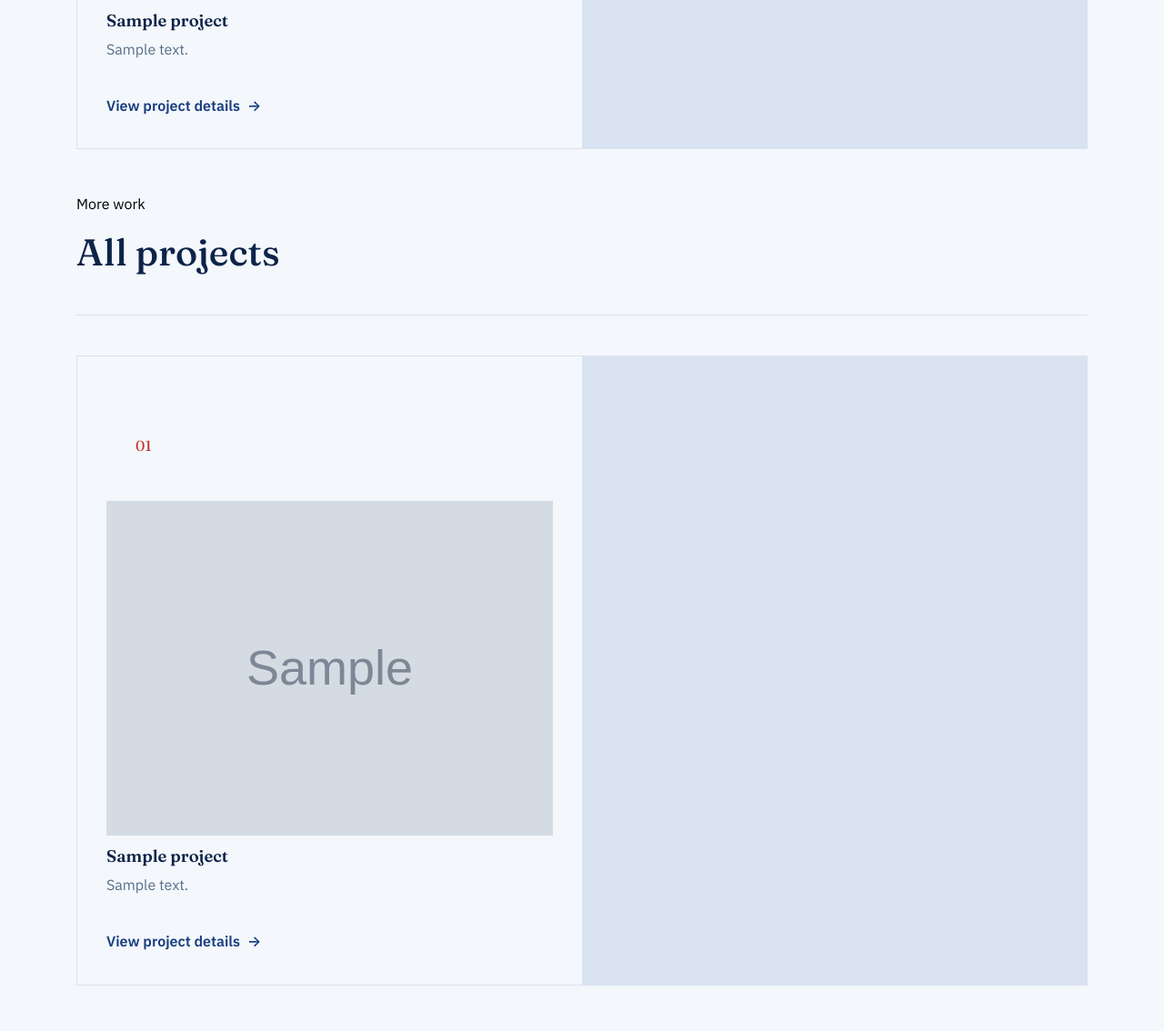
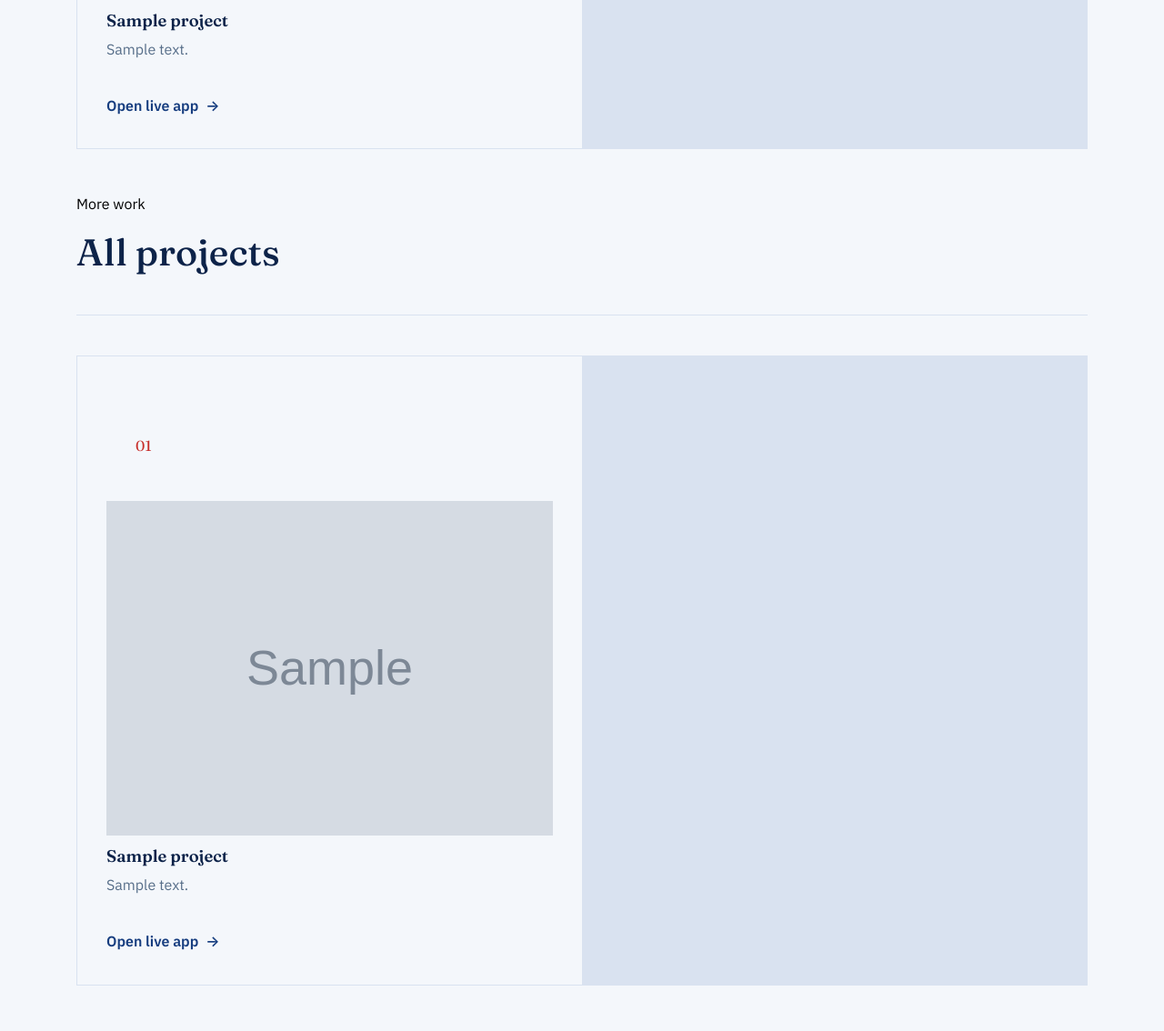
Before and after one commit to Nir010/pivot, a Django app: template templates/projects/project_list.html in a window 1280 px wide. Shown: the part 1181-2315 px from the top of the page at 91% size. Run offline with Django 5.2, Linux system fonts and the light colour scheme; the template is opened without the code that fills it: values that come from a table or form of the project are taken from there, others are empty; data comes from the database, SQL or seed files in the repository; tables that the repository leaves empty hold one stand-in row (values such as "Sample post"); grey boxes marked "Sample" are stand-in pictures.

Commit message:
feat: add external project URL support and link to live app

```diff
--- a/projects/models.py
+++ b/projects/models.py
@@ -28,6 +28,7 @@ class Project(models.Model):
     summary = models.TextField(blank=True)                 # short card text
     detail = models.TextField(blank=True)                  # full page description
     thumbnail = models.ImageField(upload_to='projects/', blank=True, null=True)
+    project_url = models.URLField(blank=True, null=True, help_text="External link to live app (e.g. http://blob:8000/)")
     is_featured = models.BooleanField(default=False)       # show on the home page
     created_at = models.DateTimeField(auto_now_add=True)
 
--- a/templates/projects/project_detail.html
+++ b/templates/projects/project_detail.html
@@ -19,6 +19,9 @@
     {% endif %}
     <p>{{ project.summary }}</p>
     {{ project.detail|linebreaks }}
+    {% if project.project_url %}
+      <p><a class="btn btn-solid" href="{{ project.project_url }}" target="_blank" rel="noopener">Open live app</a></p>
+    {% endif %}
   </div>
 </section>
 
--- a/templates/projects/project_list.html
+++ b/templates/projects/project_list.html
@@ -32,7 +32,7 @@
           {% endif %}
           <h3>{{ project.title }}</h3>
           <p>{{ project.summary }}</p>
-          <a class="read-link" href="{% url 'project_detail' project.slug %}">View project details</a>
+          {% if project.project_url %}<a class="read-link" href="{{ project.project_url }}" target="_blank" rel="noopener">Open live app</a>{% else %}<a class="read-link" href="{% url "project_detail" project.slug %}">View project details</a>{% endif %}
         </article>
       {% endfor %}
     </div>
@@ -56,7 +56,7 @@
           {% endif %}
           <h3>{{ project.title }}</h3>
           <p>{{ project.summary }}</p>
-          <a class="read-link" href="{% url 'project_detail' project.slug %}">View project details</a>
+          {% if project.project_url %}<a class="read-link" href="{{ project.project_url }}" target="_blank" rel="noopener">Open live app</a>{% else %}<a class="read-link" href="{% url "project_detail" project.slug %}">View project details</a>{% endif %}
         </article>
       {% endfor %}
     </div>
```
Also changed, not shown: projects/migrations/0002_project_project_url.py (added).
